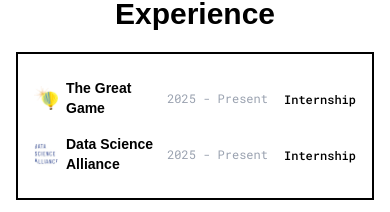
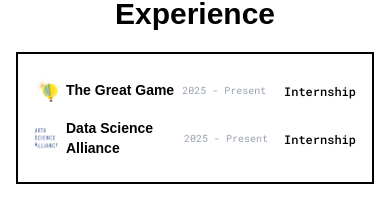
Before and after one commit to ryansoe/ryan-portfolio, a Next.js app: page / in a window 390 px wide. Shown: the part 262-474 px from the top of the page. Built offline with nearby package versions, Linux system fonts and the light colour scheme; a web font is replaced by a local one.

Commit message:
fix: mobile spacing and sizing

```diff
--- a/src/components/WorkSection.tsx
+++ b/src/components/WorkSection.tsx
@@ -23,7 +23,7 @@ const WorkSection = () => (
                 <h4 className="text-sm sm:text-lg font-medium text-black">
                   {workItem.company}
                 </h4>
-                <span className="text-xs sm:text-xs text-gray-400 font-roboto-mono whitespace-nowrap">
+                <span className="text-[10px] sm:text-xs text-gray-400 font-roboto-mono whitespace-nowrap">
                   {workItem.date}
                 </span>
               </div>
```
